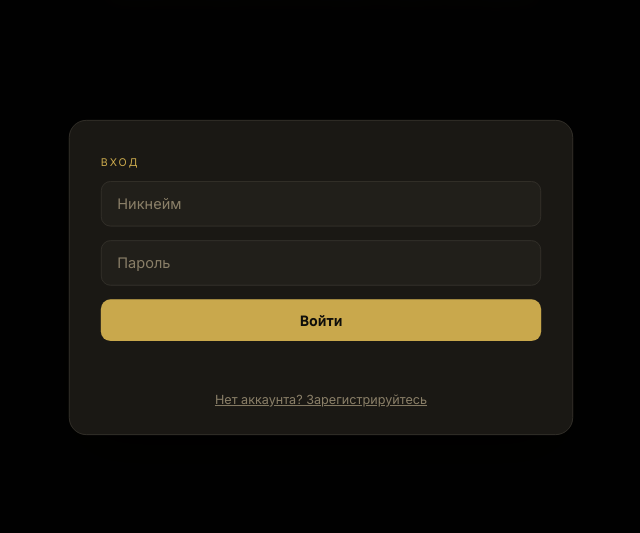
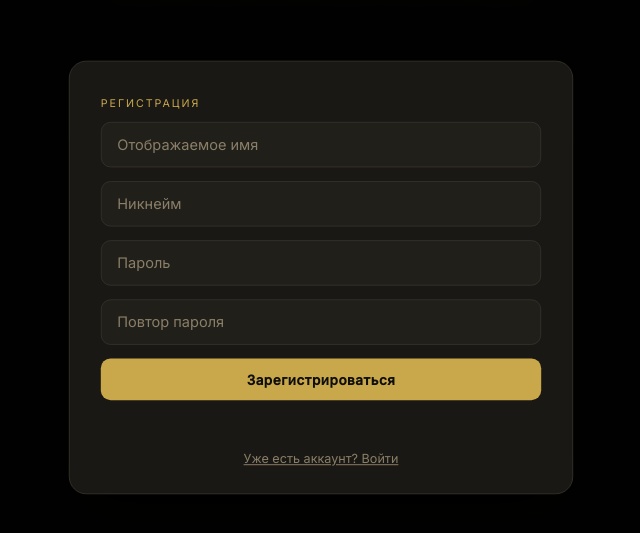
Before and after one commit to AyerisTheKing/RusGator, a plain HTML site: page index.html in a window 1280 px wide. Shown: the part 137-670 px from the top of the page, without its empty margins (319-959 px from the left). Drawn offline with nearby package versions, Linux system fonts and the light colour scheme.

Commit message:
Add files via upload

```diff
--- a/index.html
+++ b/index.html
@@ -25,7 +25,7 @@
   <!-- Quiz grid: 2 rows × 3 columns -->
   <div class="quiz-grid" id="quiz-grid"></div>
 
-  <footer>v1.9 &nbsp;·&nbsp; Викторина &nbsp;·&nbsp; 2026</footer>
+  <footer>v2.0 &nbsp;·&nbsp; Викторина &nbsp;·&nbsp; 2026</footer>
 
   <!-- Question modal -->
   <div class="modal-overlay" id="modal-overlay">
@@ -58,13 +58,13 @@
   <!-- Auth modal -->
   <div class="auth-overlay active" id="auth-overlay">
     <div class="modal auth-modal" role="dialog">
-      <div class="modal-label" id="auth-title">Вход</div>
-      <form id="login-form" onsubmit="event.preventDefault(); handleAuth('login')">
+      <div class="modal-label" id="auth-title">Регистрация</div>
+      <form id="login-form" style="display: none;" onsubmit="event.preventDefault(); handleAuth('login')">
         <input class="modal-input" type="text" id="login-username" placeholder="Никнейм" required autocomplete="username" />
         <input class="modal-input" type="password" id="login-password" placeholder="Пароль" required autocomplete="current-password" />
         <button type="submit" class="btn-check">Войти</button>
       </form>
-      <form id="register-form" style="display: none;" onsubmit="event.preventDefault(); handleAuth('register')">
+      <form id="register-form" onsubmit="event.preventDefault(); handleAuth('register')">
         <input class="modal-input" type="text" id="reg-display-name" placeholder="Отображаемое имя" required />
         <input class="modal-input" type="text" id="reg-username" placeholder="Никнейм" required autocomplete="username" />
         <input class="modal-input" type="password" id="reg-password" placeholder="Пароль" required autocomplete="new-password" />
@@ -73,7 +73,7 @@
       </form>
       <div class="feedback" id="auth-feedback"></div>
       <div class="auth-switch" onclick="switchAuthMode()">
-        <span id="auth-switch-text">Нет аккаунта? Зарегистрируйтесь</span>
+        <span id="auth-switch-text">Уже есть аккаунт? Войти</span>
       </div>
     </div>
   </div>
--- a/script.js
+++ b/script.js
@@ -1,4 +1,4 @@
-// v1.9
+// v2.0
 const SUPABASE_URL = "https://tdlhwokrmuyxsdleepht.supabase.co";
 const SUPABASE_KEY = "eyJhbGciOiJIUzI1NiIsInR5cCI6IkpXVCJ9.eyJpc3MiOiJzdXBhYmFzZSIsInJlZiI6InRkbGh3b2tybXV5eHNkbGVlcGh0Iiwicm9sZSI6ImFub24iLCJpYXQiOjE3Njk0MDc3ODAsImV4cCI6MjA4NDk4Mzc4MH0.RlfUmejx2ywHNcFofZM4mNE8nIw6qxaTNzqxmf4N4-4";
 const api = window.supabase.createClient(SUPABASE_URL, SUPABASE_KEY);
@@ -215,7 +215,7 @@ document.addEventListener('DOMContentLoaded', () => {
 
 // -------------- AUTH & DATABASE LOGIC -------------- //
 
-let authMode = 'login';
+let authMode = 'register';
 
 function switchAuthMode() {
   authMode = authMode === 'login' ? 'register' : 'login';
@@ -266,6 +266,7 @@ async function handleAuth(mode) {
         }
       }
 
+      localStorage.setItem('rusgator_username', username);
       feedback.textContent = 'Регистрация успешна! Выполнен вход.';
       feedback.className = 'feedback correct';
       checkSession();
@@ -281,6 +282,7 @@ async function handleAuth(mode) {
       });
 
       if (error) throw error;
+      localStorage.setItem('rusgator_username', username);
       feedback.textContent = 'Успешный вход!';
       feedback.className = 'feedback correct';
       checkSession();
@@ -330,6 +332,13 @@ async function checkSession() {
     dbUserRecord = null;
     cellStats = {};
     solved.clear();
+
+    const cachedUser = localStorage.getItem('rusgator_username');
+    if (cachedUser) {
+      document.getElementById('login-username').value = cachedUser;
+      document.getElementById('reg-username').value = cachedUser;
+    }
+
     document.getElementById('auth-overlay').classList.add('active');
     document.getElementById('user-controls').style.display = 'none';
   }
```
